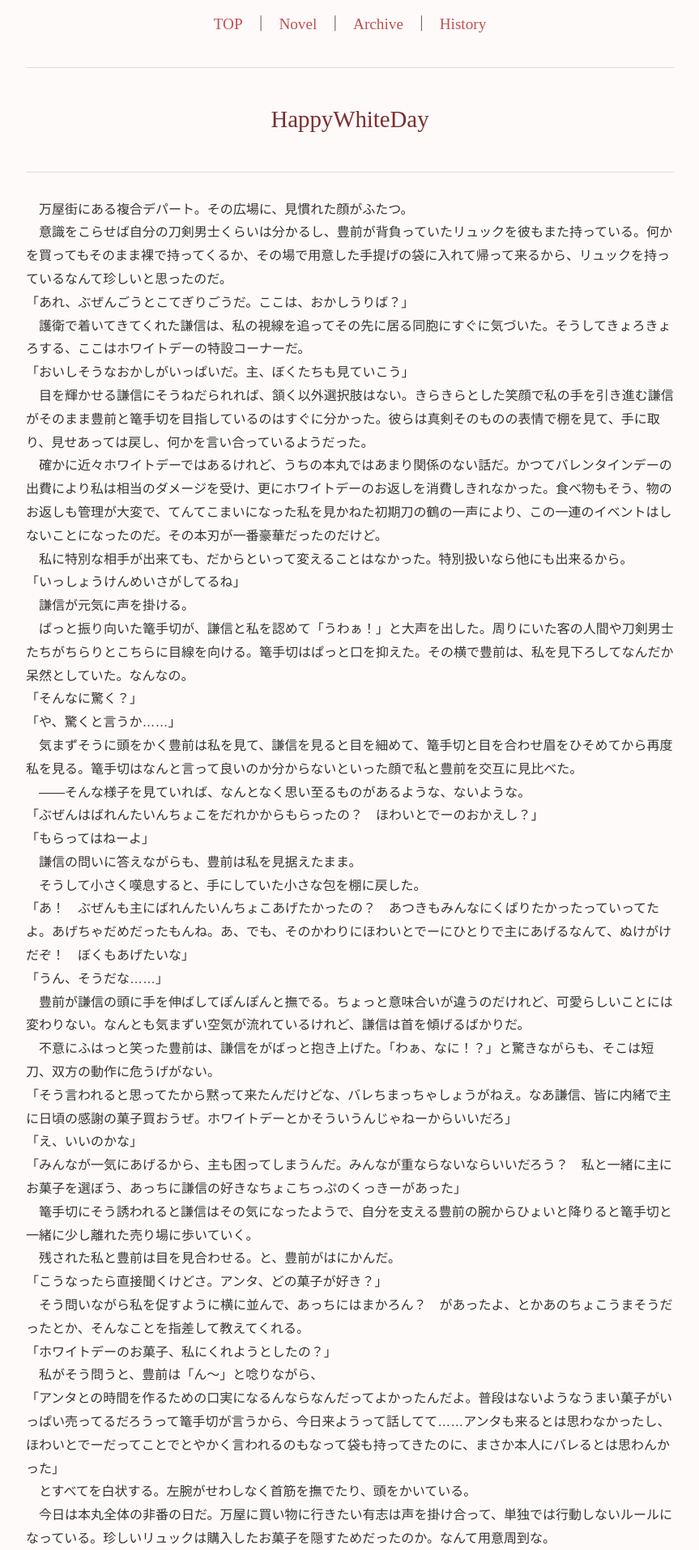
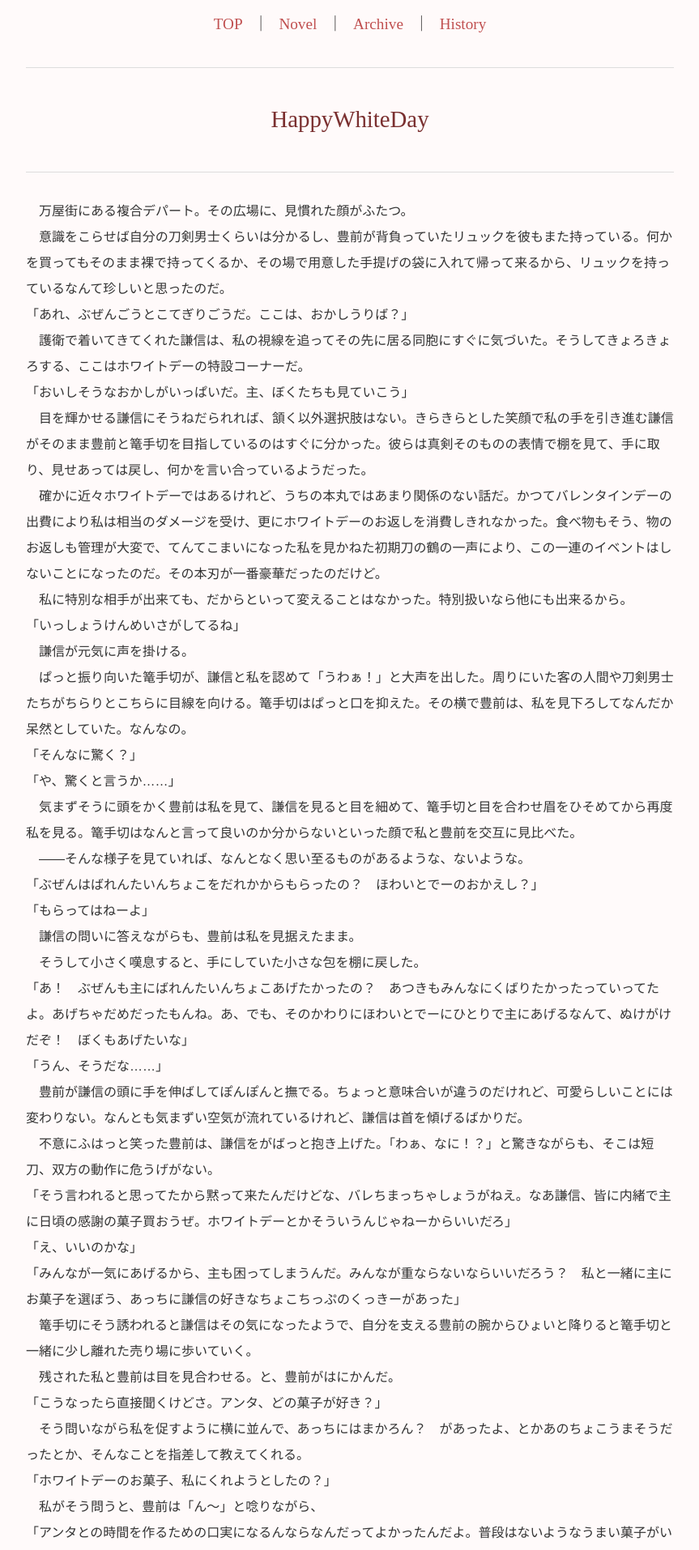
Before and after one commit to fjst160/lemon160, a Jekyll site: the page built from _novels/ss0-1.md, in a window 1280 px wide. Shown: the part 319-2233 px from the top of the page at 81% size, without its empty margins (208-1071 px from the left). Built offline with Jekyll 4.4.1, drawn with Linux system fonts in a browser that asks for light colours.

Commit message:
Update style.css

```diff
--- a/assets/style.css
+++ b/assets/style.css
@@ -196,7 +196,7 @@ a:hover{
         "Hiragino Sans",
         sans-serif;
 
-    line-height: 1.8;
+    line-height: 2.0;
 }
 
 
```
